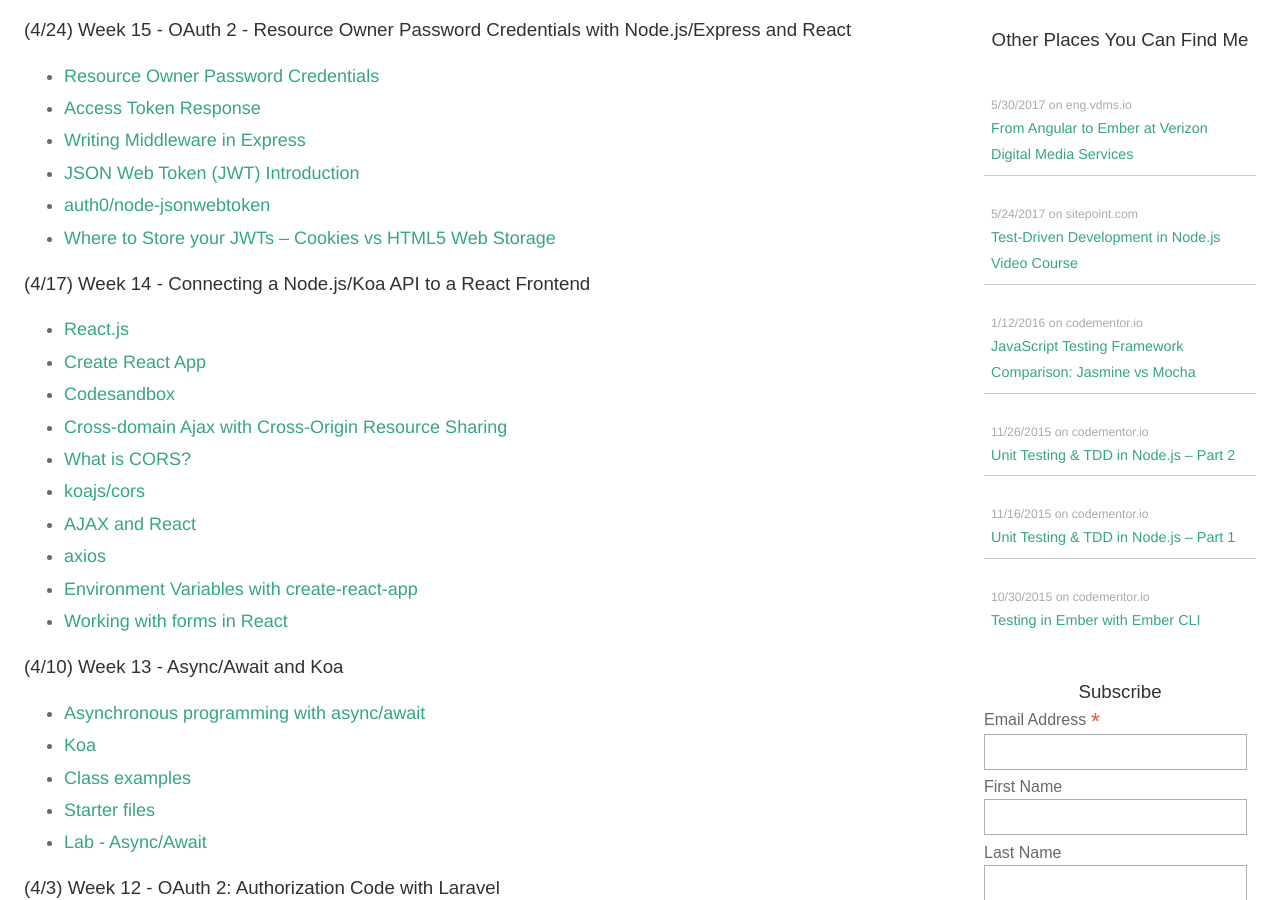
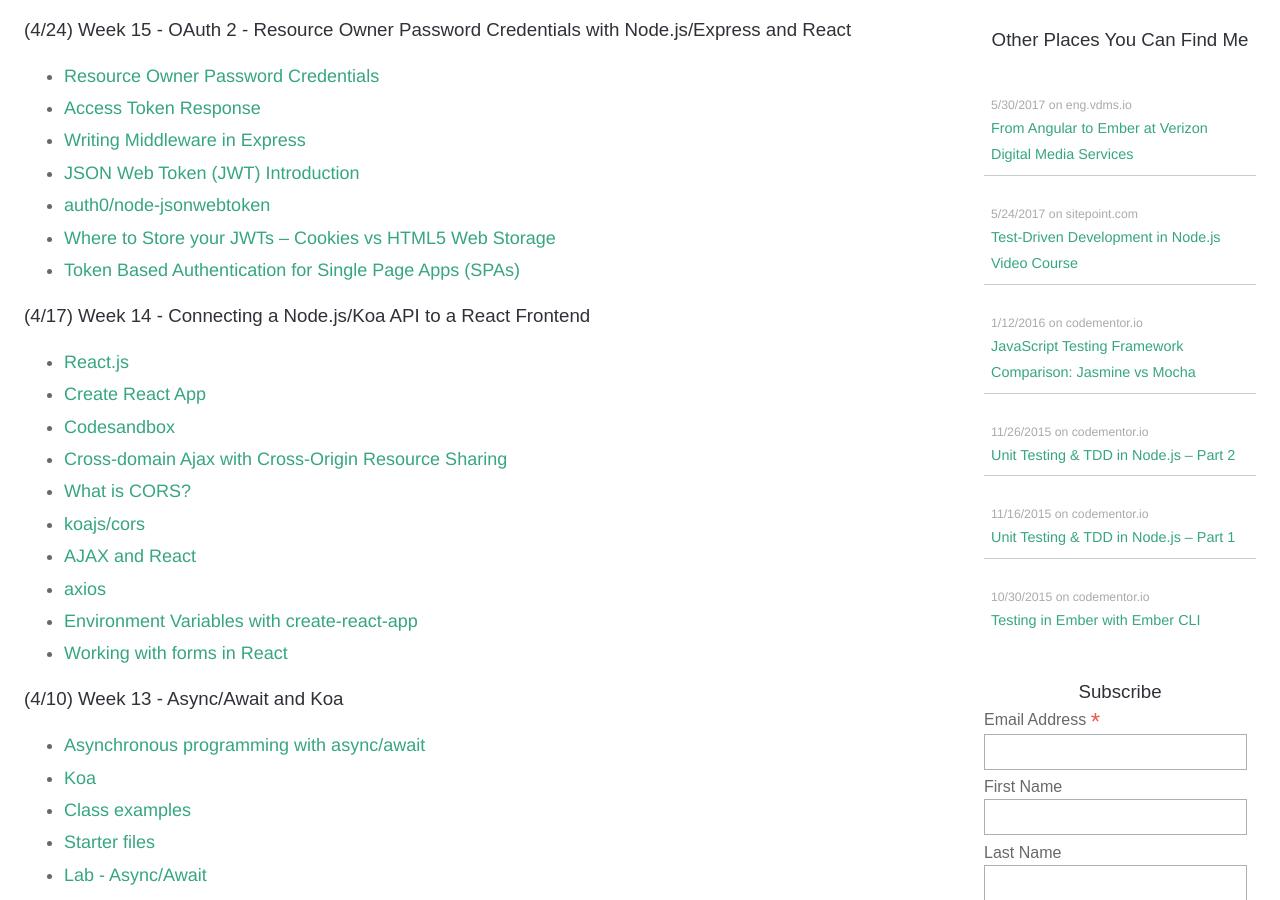
Before and after one commit to iamdtang/skaterdav85.github.io, a Jekyll site: the page built from teaching/2018/itp405.md, in a window 1280 px wide and 900 px high, scrolled down 398 px. Built offline with Jekyll 4.4.1, drawn with Linux system fonts in a browser that asks for light colours; nearby versions of some CDN libraries.

Commit message:
Update itp405.md

```diff
--- a/teaching/2018/itp405.md
+++ b/teaching/2018/itp405.md
@@ -23,6 +23,7 @@ layout: default
 * [JSON Web Token (JWT) Introduction](https://jwt.io/introduction/)
 * [auth0/node-jsonwebtoken](https://github.com/auth0/node-jsonwebtoken)
 * [Where to Store your JWTs – Cookies vs HTML5 Web Storage](https://stormpath.com/blog/where-to-store-your-jwts-cookies-vs-html5-web-storage)
+* [Token Based Authentication for Single Page Apps (SPAs)](https://stormpath.com/blog/token-auth-spa)
 
 ### (4/17) Week 14 - Connecting a Node.js/Koa API to a React Frontend
 
```
